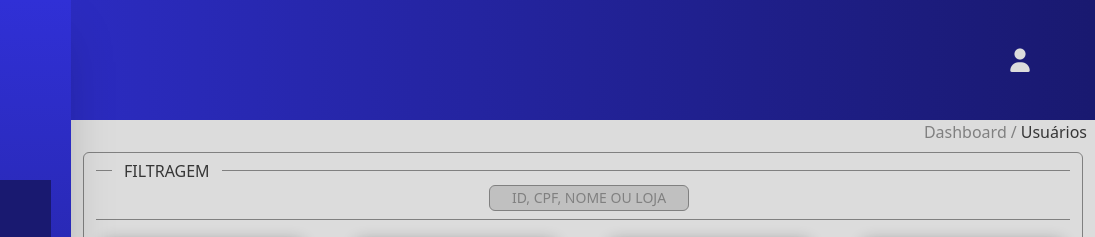
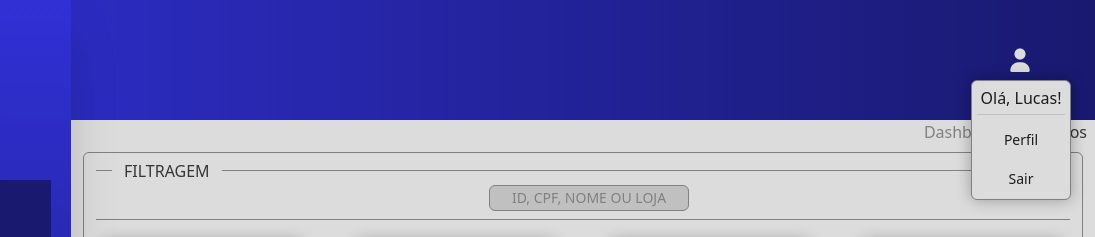
Before and after one commit to vini-lucas/zema-laravel-layout, a website: page src/users.html in a window 1280 px wide. Both pictures are taken after a click on the icon 1205 px from the left and 60 px from the top of the page. Shown: the top 237 px of the page, 185-1280 px from the left. Drawn offline with nearby package versions, Linux system fonts and the light colour scheme.

```diff
--- a/src/users.html
+++ b/src/users.html
@@ -12,15 +12,16 @@
 <body class="bg-[#DCDCDC] min-h-screen">
 
     <!-- Modal detalhes do usuário -->
-    <div
-        class="bg-[#DCDCDC] fixed border border-solid border-[#808080] rounded-md shadow-[0_0_15px_rgba(0,0,0,0.15)] shadow-black/30 w-80 h-80 top-59 left-8 sm:w-100 sm:h-100 sm:left-152.5 sm:top-32 z-40 flex flex-col hidden" id="modal">
+    <div class="bg-[#DCDCDC] fixed border border-solid border-[#808080] rounded-md shadow-[0_0_15px_rgba(0,0,0,0.15)] shadow-black/30 w-80 h-80 top-59 left-8 sm:w-100 sm:h-100 sm:left-152.5 sm:top-32 z-40 flex flex-col hidden"
+        id="modal">
 
         <!-- Foto de perfil do usuário e botão fechar -->
         <div class="w-full h-20 flex justify-center items-center">
             <img src="public/user.webp" width="60" height="60" alt="Perfil" class="rounded-md">
             <div class="flex flex-col px-1 gap-2 items-center">
                 <span class="w-10 h-10 absolute right-0 top-0 flex justify-center items-center">
-                    <i class="fa-solid fa-xmark text-[#B22222] text-sm cursor-pointer" onclick="return closeModal()"></i>
+                    <i class="fa-solid fa-xmark text-[#B22222] text-sm cursor-pointer"
+                        onclick="return closeModal()"></i>
                 </span>
                 <div class="max-w-auto">
                     <span
@@ -40,9 +41,9 @@
         <div class="flex-1 w-full grid grid-cols-2 gap-1 p-3">
             <div class="max-w-auto flex flex-col justify-center">
                 <span
-                    class="text-[10px] bg-[#C0C0C0] px-2 rounded-t-md border-[#808080] border-t-2 border-x-2 border-b-px border-solid w-18 mx-auto flex justify-center items-center sm:text-sm font-semibold">CPF</span>
+                    class="text-[10px] bg-[#C0C0C0] px-2 rounded-t-md border-[#808080] border-t-2 border-x-2 border-b-px border-solid w-18 mx-auto flex justify-center items-center font-semibold">CPF</span>
                 <span
-                    class="bg-[#C0C0C0] px-2 rounded-md border-[#808080] border-2 border-solid text-[#696969] text-[10px] overflow-x-auto max-w-62 max-h-7 block whitespace-nowrap text-center sm:text-sm">124.284.329-90</span>
+                    class="bg-[#C0C0C0] px-2 rounded-md border-[#808080] border-2 border-solid text-[#696969] text-[10px] overflow-x-auto max-w-62 max-h-7 block whitespace-nowrap text-center">124.284.329-90</span>
             </div>
             <div class="max-w-auto flex flex-col justify-center">
                 <span
@@ -54,13 +55,15 @@
                 <span
                     class="text-[10px] bg-[#C0C0C0] px-2 rounded-t-md border-[#808080] border-t-2 border-x-2 border-b-px border-solid w-18 mx-auto flex justify-center items-center">Nascimento</span>
                 <span
-                    class="bg-[#C0C0C0] px-2 rounded-md border-[#808080] border-2 border-solid text-[#696969] text-[10px] overflow-x-auto max-w-62 max-h-7 block whitespace-nowrap text-center">06/02/2006 - 19 anos</span>
+                    class="bg-[#C0C0C0] px-2 rounded-md border-[#808080] border-2 border-solid text-[#696969] text-[10px] overflow-x-auto max-w-62 max-h-7 block whitespace-nowrap text-center">06/02/2006
+                    - 19 anos</span>
             </div>
             <div class="max-w-auto flex flex-col justify-center">
                 <span
                     class="text-[10px] bg-[#C0C0C0] px-2 rounded-t-md border-[#808080] border-t-2 border-x-2 border-b-px border-solid w-18 mx-auto flex justify-center items-center">Telefone</span>
                 <span
-                    class="bg-[#C0C0C0] px-2 rounded-md border-[#808080] border-2 border-solid text-[#696969] text-[10px] overflow-x-auto max-w-62 max-h-7 block whitespace-nowrap text-center">(43) 9 9985-9499</span>
+                    class="bg-[#C0C0C0] px-2 rounded-md border-[#808080] border-2 border-solid text-[#696969] text-[10px] overflow-x-auto max-w-62 max-h-7 block whitespace-nowrap text-center">(43)
+                    9 9985-9499</span>
             </div>
             <div class="max-w-auto flex flex-col justify-center">
                 <span
@@ -155,7 +158,22 @@
         </button>
 
         <div class="flex mr-10">
-            <i class="fa-solid fa-user text-2xl text-[#DCDCDC]"></i>
+            <i class="fa-solid fa-user text-2xl text-[#DCDCDC] cursor-pointer" onclick="return modalOptionsProfile()"></i>
+        </div>
+
+        <!-- Modal opções de perfil -->
+        <div class="absolute h-30 w-25 right-6 top-20 border border-solid border-[#808080] rounded-md shadow-[0_0_15px_rgba(0,0,0,0.15)] shadow-black/30 bg-[#DCDCDC] flex flex-col hidden"
+            id="modalOptionsProfile">
+            <div class="w-full h-1/3 flex flex-col justify-center items-center gap-1">
+                <span class="text-md text-[#1C1C1C]">Olá, Lucas!</span>
+                <div class="h-px w-[90%] bg-[#C0C0C0]"></div>
+            </div>
+            <div class="w-full h-1/3 flex items-center justify-center hover:bg-[#C0C0C0] cursor-pointer">
+                <span class="text-sm text-[#1C1C1C]">Perfil</span>
+            </div>
+            <div class="w-full h-1/3 flex items-center justify-center hover:bg-[#C0C0C0] cursor-pointer">
+                <span class="text-sm text-[#1C1C1C]">Sair</span>
+            </div>
         </div>
     </nav>
 
@@ -168,7 +186,8 @@
 
     <!-- Conteúdo -->
     <section
-        class="flex flex-col min-h-140 sm:min-h-118 border border-solid border-[#808080] rounded-md mx-3 my-2 sm:ml-67 transform duration-300 ease-in-out" id="content">
+        class="flex flex-col min-h-140 sm:min-h-118 border border-solid border-[#808080] rounded-md mx-3 my-2 sm:ml-67 transform duration-300 ease-in-out"
+        id="content">
 
         <!-- Filtragem dos usuários -->
         <div class="h-20 w-full flex-col mb-2">
@@ -202,7 +221,8 @@
                     <span class="text-sm text-[#696969]">124.284.329-90</span>
                     <span class="text-sm text-[#696969]">Lucas Vinicius</span>
                     <div class="inline-flex gap-2 my-3">
-                        <i class="fa-solid fa-eye text-lg text-[#191970] cursor-pointer" onclick="return openModal()"></i>
+                        <i class="fa-solid fa-eye text-lg text-[#191970] cursor-pointer"
+                            onclick="return openModal()"></i>
                         <i class="fa-solid fa-pen-to-square text-lg text-[#006400] cursor-pointer"></i>
                         <i class="fa-solid fa-trash-can text-lg text-[#FF0000] cursor-pointer"></i>
                     </div>
@@ -306,6 +326,15 @@
             document.getElementById('content').classList.add('blur-sm', 'pointer-events-none');
         }
     </script>
+    <script>
+        function modalOptionsProfile() {
+            if (document.getElementById('modalOptionsProfile').classList.contains('hidden')) {
+                document.getElementById('modalOptionsProfile').classList.remove('hidden');
+            } else {
+                document.getElementById('modalOptionsProfile').classList.add('hidden');
+            }
+        }
+    </script>
 </body>
 
 </html>
```
Also changed, not shown: src/output.css.
